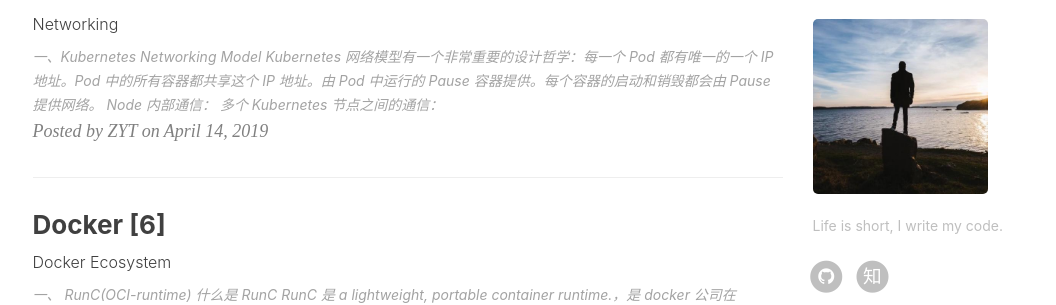
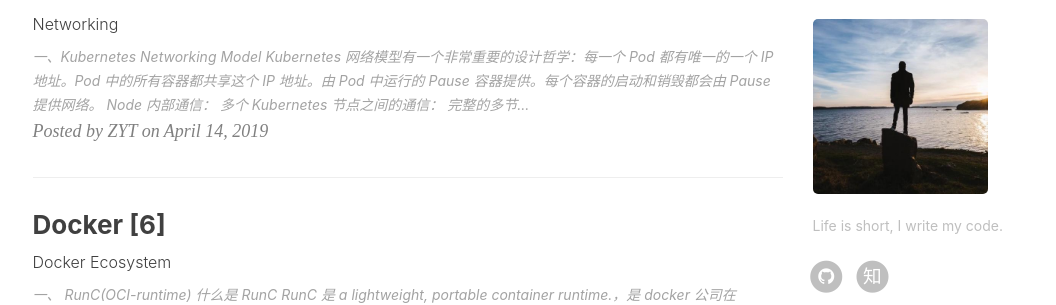
Before and after one commit to zyt312074545/zyt312074545.github.io, a Jekyll site: the page built from index.html, in a window 1280 px wide and 900 px high, scrolled down 523 px. Shown: the part 212-517 px from the top of the window, without its empty margins (135-1191 px from the left). Built offline with Jekyll 4.4.1, drawn with Linux system fonts in a browser that asks for light colours; nearby versions of some CDN libraries; the list of posts is cut into pages by our own code; comment, search, counter and statistics services are not loaded.

```diff
--- a/_posts/2019-04-14-kubernetes-3.md
+++ b/_posts/2019-04-14-kubernetes-3.md
@@ -22,3 +22,7 @@ tags:
 多个 `Kubernetes` 节点之间的通信：
 
 ![Docker Networking](/img/kubernetesNet.gif)
+
+完整的多节点通信：
+
+![Multi Node Networking](/img/KubernetesMultiNode.png)
```
Also changed, not shown: img/KubernetesMultiNode.png (added).
